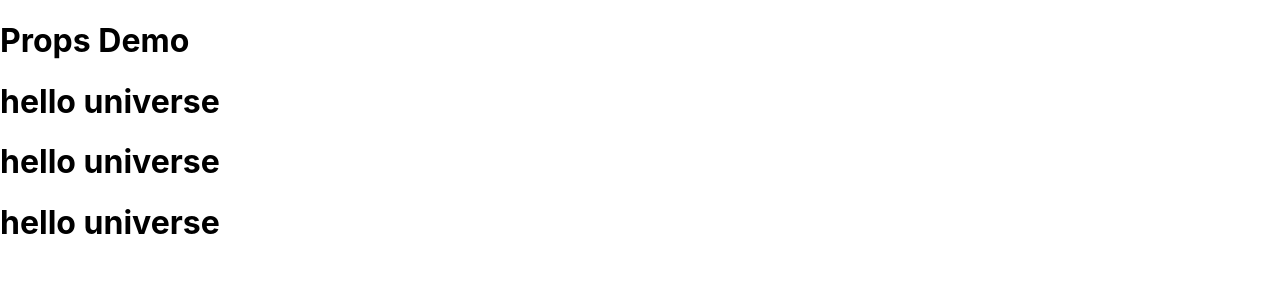
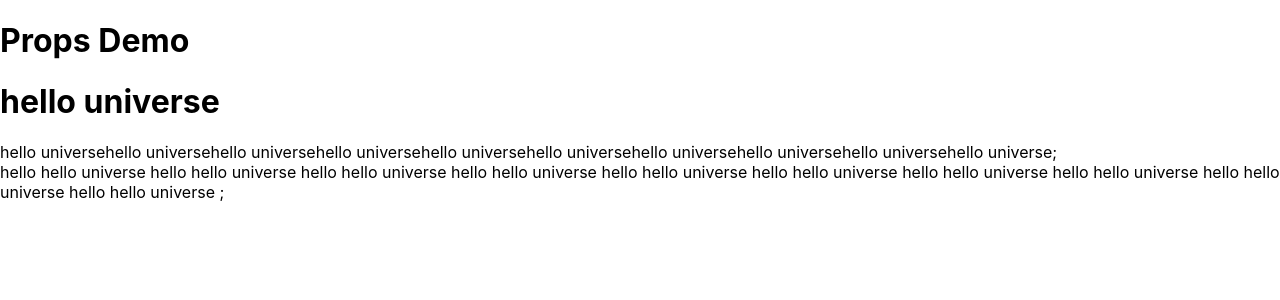
Before and after one commit to jyotivjadhav/fourthapp, a React (Create React App) app: page / in a window 1280 px wide. Shown: the top 300 px of the page. Built offline with nearby package versions, Linux system fonts and the light colour scheme.

Commit message:
using map for loop

```diff
--- a/src/App.js
+++ b/src/App.js
@@ -11,11 +11,17 @@ function App() {
 }
 function Listdemo() {
   let data = "hello universe";
+  let list = [];
+  for (let i = 0; i < 10; i++) {
+    list.push(data);
+  }
   return (
     <>
       <h1>{data}</h1>
-      <h1>{data}</h1>
-      <h1>{data}</h1>
+      {/* map returnds output */}
+      {list.map((element) => element)};
+      <br></br>
+      {list.map((element )=>" hello " +element+" ")};
     </>
   );
 }
```
